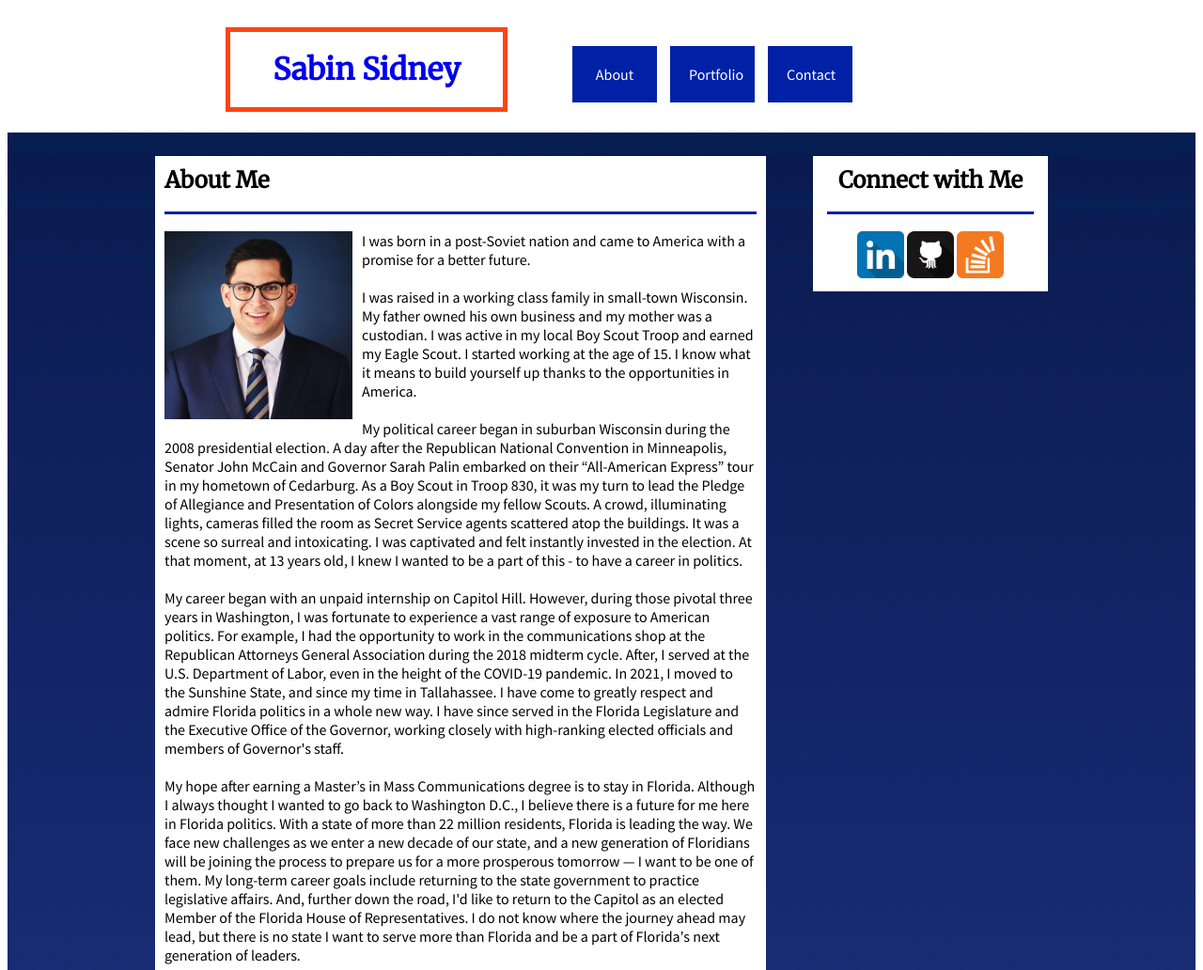
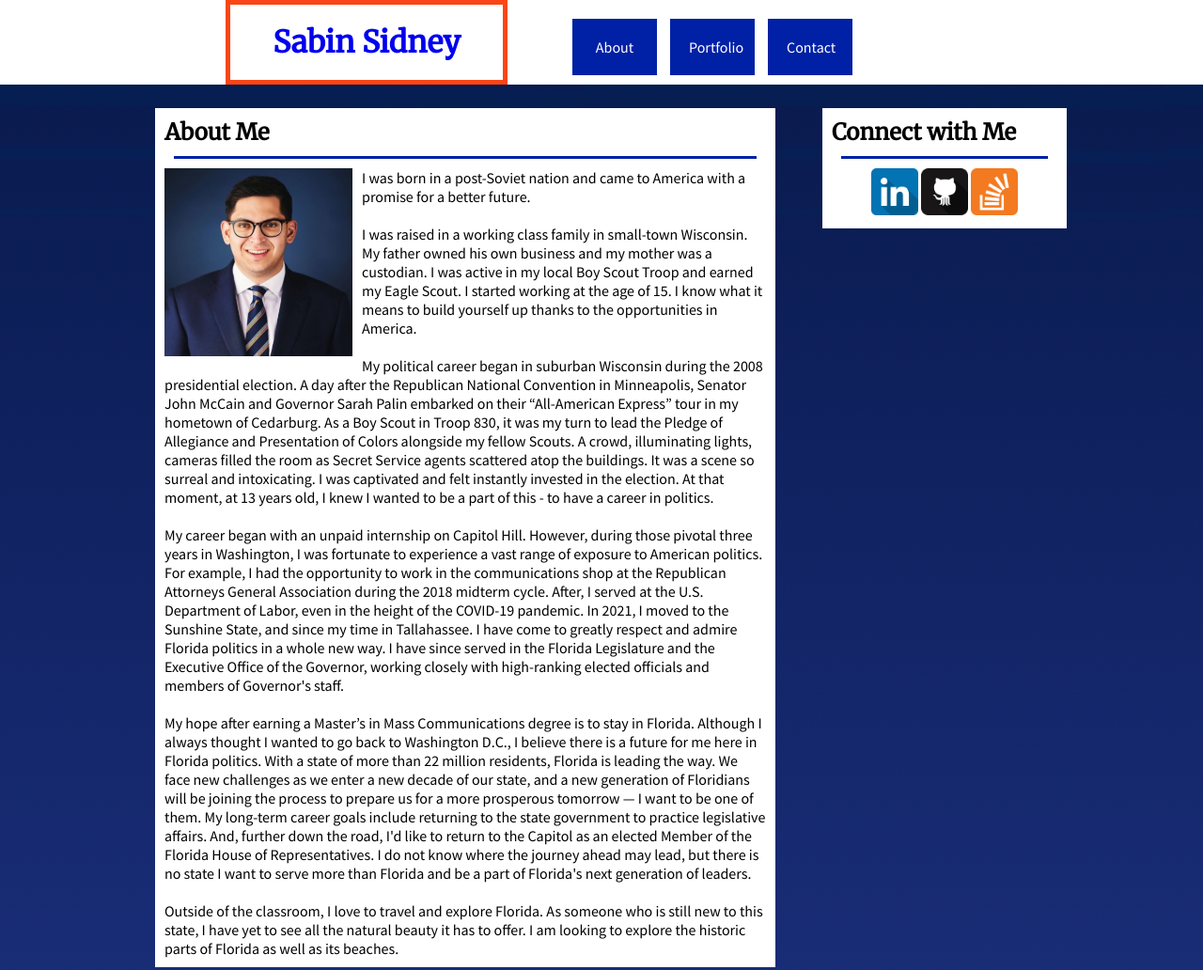
Before and after one commit to sidneysabin/m5-hw5-sidney-sabin, a plain HTML site: page index.html in a window 1280 px wide. Shown: the top 1032 px of the page at 94% size. Drawn offline with Linux system fonts and the light colour scheme.

Commit message:
updated per professor feedback

```diff
--- a/style.css
+++ b/style.css
@@ -1,4 +1,49 @@
-/* Header and menu styling */
+/* ===========================
+
+Univerasl Stlying
+
+==============================*/
+* {
+    margin: 0;
+    padding: 0;
+    border: 0;
+}
+
+.container {
+    display: flex;
+    max-width: 1000px;
+    margin: 0 auto;
+    }
+
+h2 {
+    font-family: 'Merriweather', serif;
+    font-size: 24px;
+    padding: 10px;
+    max-width: 1000px;
+}
+
+p {
+    font-family: 'Source Sans Pro', sans-serif;
+    font-size: 16px;
+    padding: 10px;
+    margin-top: 0px;
+    margin-bottom: 0px;
+
+}
+
+article, aside {
+    background-color: white;
+    margin: 25px;
+    max-width: 900px auto;
+    float: left;
+}
+
+/* ===========================
+
+Header and Menu Stlying
+
+==============================*/
+
 header {
     max-width: 800px;
     height: 120 auto;
@@ -25,19 +70,9 @@ h1 {
 
 header > nav {
     display: inline-block;
-    margin-right: 60px;
-    margin-left: 60px;
+    margin: 0 60px;
 }
 
-.header_line {
-    top: 20px;
-    border: none;
-    height: 5px;
-    background: black;
-    margin-bottom: 12px;
-}
-
-/* Normal button */
 .about_button, .portfolio_button, .contact_button {
     background: #0021A5;
     color: white;
@@ -50,7 +85,6 @@ header > nav {
     text-align: center;
 }
 
-/* Hover over button */
 .about_button:hover, .portfolio_button:hover, .contact_button:hover {
     background: white;
     color: #0021A5;
@@ -61,24 +95,19 @@ header > nav {
     text-align: center;
 }
 
+/* ===========================
+
+Main Styling
+
+==============================*/
+
 main {
     background-image: url("images/Screenshot 2023-06-01 at 9.48.08 PM.png");
 }
 
-/* Article styling */
-article {
-    background-color: white;
-    margin: 25px;
+article > img {
     float: left;
-    max-width: 700px;
-}
-
-article > h2 {
-    font-family: 'Merriweather', serif;
-    font-size: 24px;
     padding: 10px;
-    margin-top: 0px;
-    margin-bottom: 0px;
 }
 
 .about_line {
@@ -86,28 +115,10 @@ article > h2 {
     height: 3px;
     color: #0021A5;
     background-color: #0021A5;
-    max-width: 630px;
-}
-
-p {
-    font-family: 'Source Sans Pro', sans-serif;
-    font-size: 16px;
-    padding: 10px;
-    margin-top: 0px;
-    margin-bottom: 0px;
+    width: 620px;
+    margin: 0 20px;
 
 }
-
-article > img {
-    float: left;
-    padding: 10px;
-}
-
-.container {
-    display: flex;
-    max-width: 1000px;
-    margin: 0 auto;
-    }
 
 /*clearfix*/
 main::after {
@@ -116,40 +127,33 @@ main::after {
     display: block
 }
 
-/* Aside styling */
+/* ===========================
 
-aside {
-    background-color: white;
-    margin: 25px;
-    width: 250px;
-    float: left;
-}
+Aside Styling
+
+==============================*/
 
 .connect_line {
     border: none;
     height: 3px;
     color: #0021A5;
     background-color: #0021A5;
-    max-width: 220px;
-}
+    width: 220px;
+    margin: 0 20px;
 
-aside > h2 {
-    font-family: 'Merriweather', serif;
-    font-size: 24px;
-    padding: 10px;
-    margin-top: 0px;
-    margin-bottom: 0px;
-    text-align: center;
 }
 
 aside > p {
     padding: 10px;
-    margin-top: 0px;
-    margin-bottom: 0px;
     text-align: center;
 }
 
-/* Footer styling */
+/* ===========================
+
+Footer Styling
+
+==============================*/
+
 footer {
     background-color: #FA4616;
     color: white;
```
